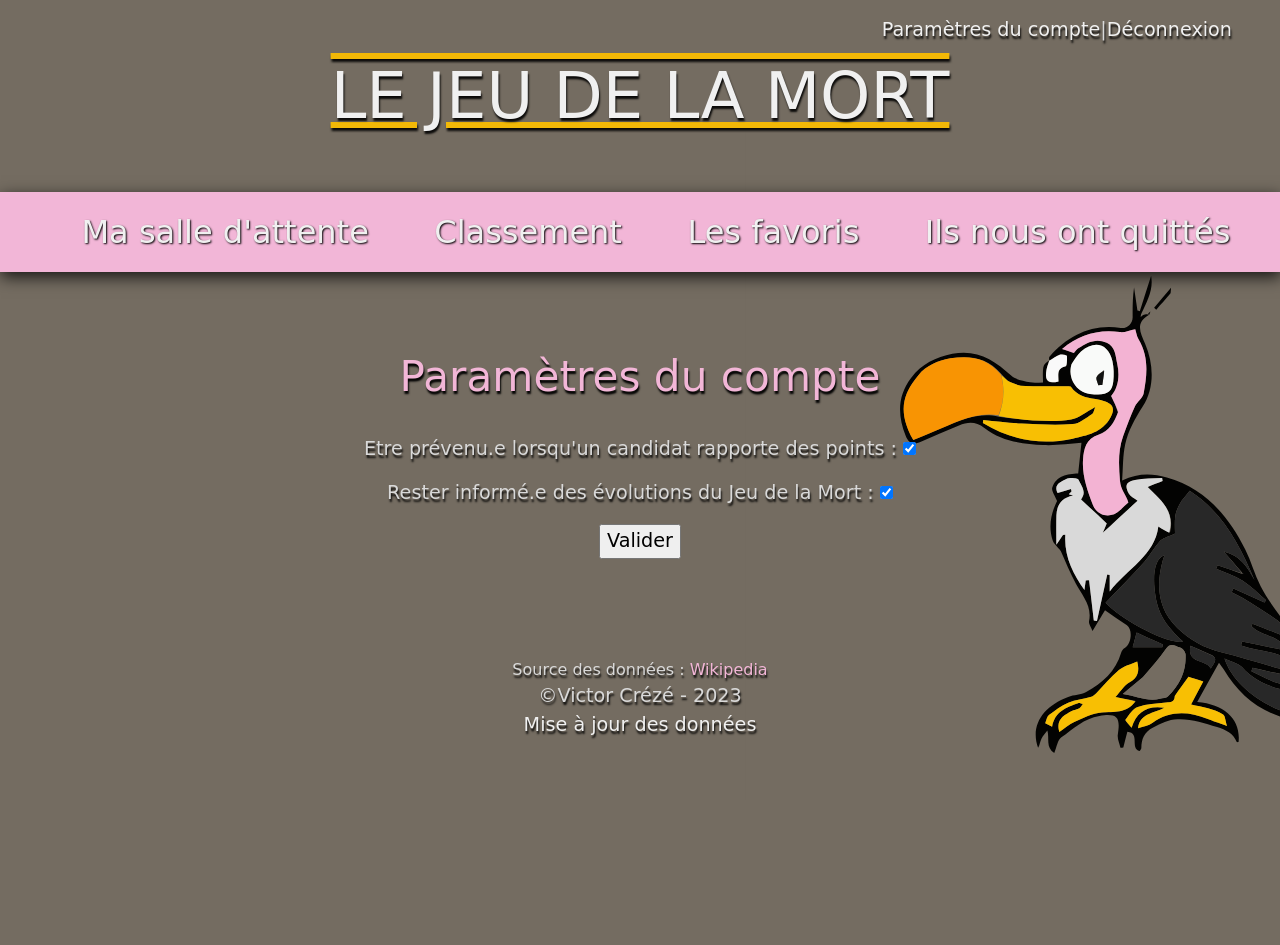
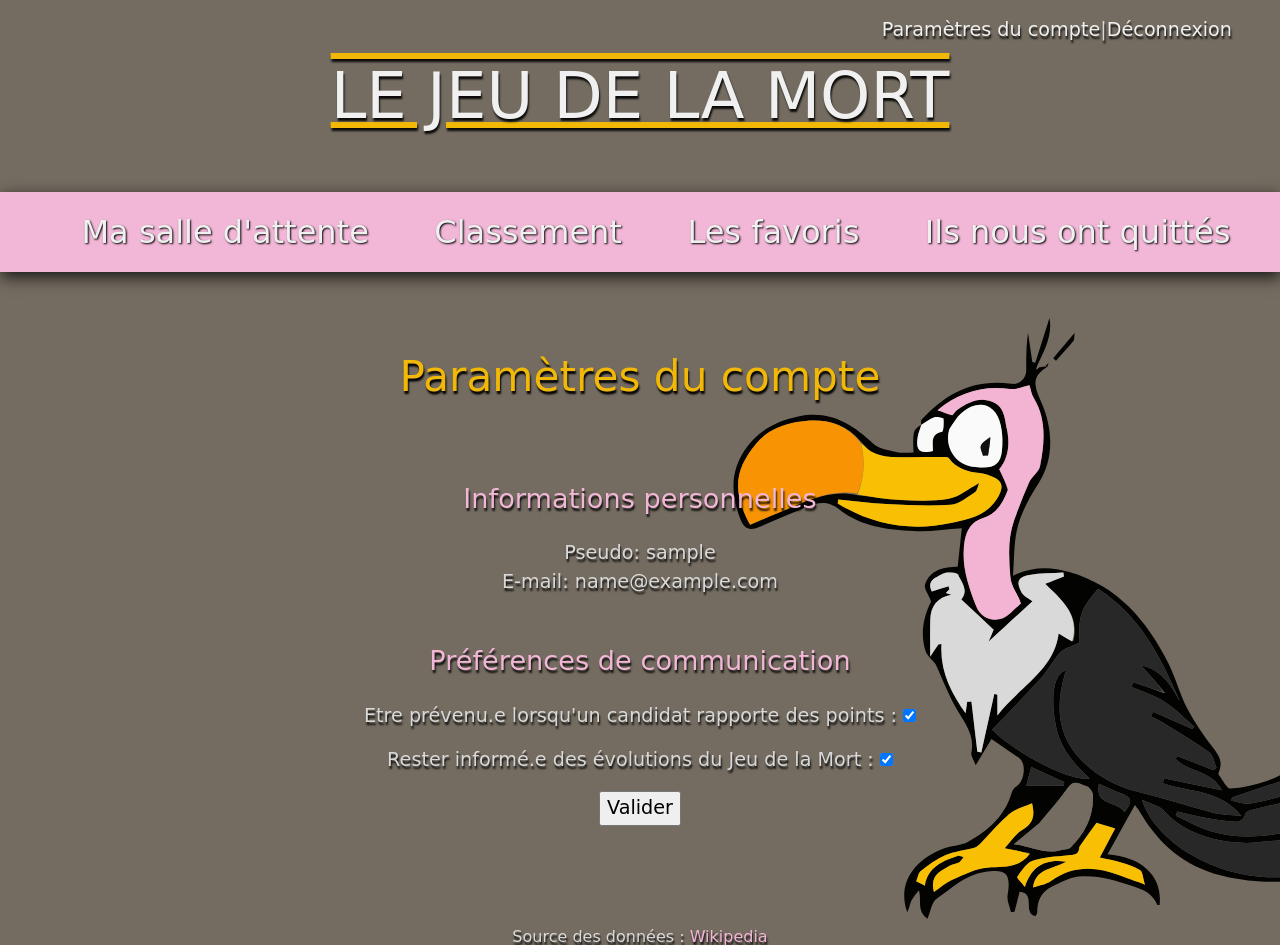
Before and after one commit to Vertocz/lejeudelamort, a Django app: page /parametres/ in a window 1280 px wide. Shown: the top 945 px of the page. Before the commit the page ends 753 px from the top, so only its background shows below. Run offline with Django 4.2, Linux system fonts and the light colour scheme; the visitor is signed in with stand-in values (Sample User, id 1); data comes from the database, SQL or seed files in the repository; parts of the project's set-up code (start-up, migrations or seed data) failed here and were passed over; some web fonts are replaced.

Commit message:
parametres

```diff
--- a/JeuDeLaMort/JeuDeLaMort/static/jdm/style-jdm.css
+++ b/JeuDeLaMort/JeuDeLaMort/static/jdm/style-jdm.css
@@ -49,14 +49,14 @@ div{
 }
 
 h1 {
-    color: #F2B6D7;
+    color: #F2B807;
     padding: 4rem 1rem 1.5rem 1rem;
     font-size: 2.2em;
     text-shadow: rgba(0,0,0, 1) 1px 3px 2px;
 }
 
 h2 {
-    color: #F2B807;
+    color: #F2B6D7;
     text-shadow: rgba(0, 0, 0, 0.9) 1px 3px 2px;
     font-size: 1.7rem;
     padding: 3rem 1rem 1rem 1rem;
--- a/JeuDeLaMort/JeuDeLaMort/templates/jdm/parametres.html
+++ b/JeuDeLaMort/JeuDeLaMort/templates/jdm/parametres.html
@@ -6,7 +6,12 @@
 
 <h1>Paramètres du compte</h1>
 
+<h2>Informations personnelles</h2>
+<div>Pseudo: {{ joueur.username }}</div>
 
+<div>E-mail: {{ joueur.email }}</div>
+
+<h2>Préférences de communication</h2>
 <form action="" method="post" novalidate>
     {% csrf_token %}
     {{ form.as_p }}
--- a/JeuDeLaMort/JeuDeLaMort/views.py
+++ b/JeuDeLaMort/JeuDeLaMort/views.py
@@ -390,4 +390,4 @@ def parametres(request):
 
     else:
         form = PreferenceForm(instance=prefs)
-        return render(request, "jdm/parametres.html", {'parametres': prefs, 'form': form})
+        return render(request, "jdm/parametres.html", {'joueur': request.user, 'form': form})
```
